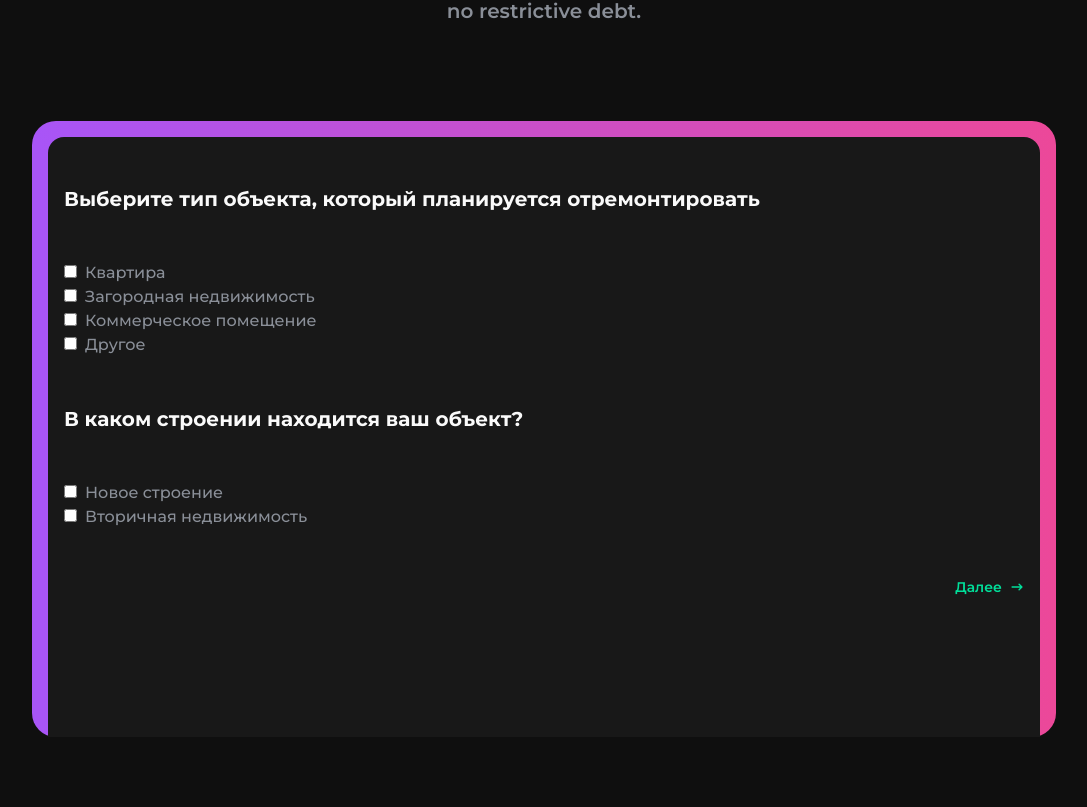
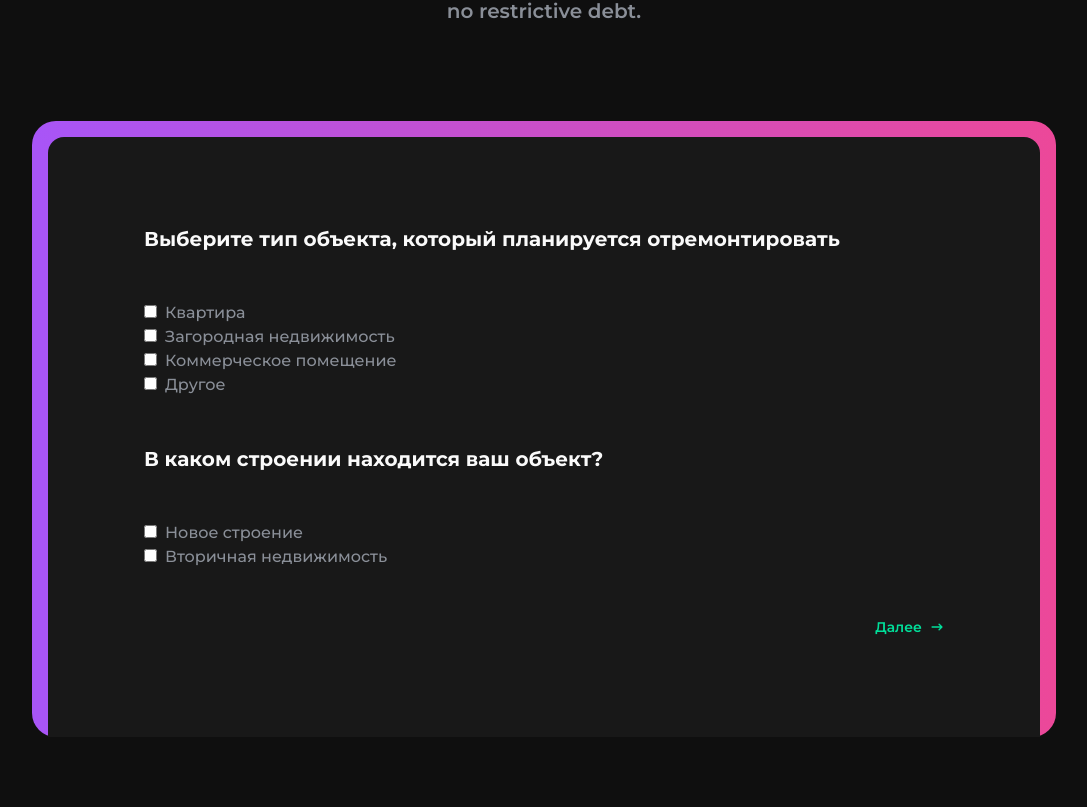
Before and after one commit to Emin-Pogosbekov/my-building-app, a Next.js app: page / in a window 1280 px wide. Shown: the part 4333-5140 px from the top of the page, without its empty margins (96-1183 px from the left). Built offline with nearby package versions, Linux system fonts and the light colour scheme.

Commit message:
Quiz desctop styles created

```diff
--- a/components/layouts/Quiz.js
+++ b/components/layouts/Quiz.js
@@ -57,7 +57,7 @@ export default function Quiz() {
       </div>
       <div className='w-full px-4 pb-24'>
         <div className='container mx-auto max-w-5xl rounded-3xl px-4 pt-4 bg-gradient-to-r from-purple-500 to-pink-500'>
-          <div className='flex flex-col w-full px-4  bg-appHighlight rounded-t-2xl h-app600'>
+          <div className='flex flex-col w-full px-4 md:px-24 md:pt-10 bg-appHighlight rounded-t-2xl h-app600'>
             <div className={`${quizPage > 1 ? 'hidden' : 'flex'} flex-col`}>
               <h2 className='text-xl text-zinc-50 font-bold py-12'>Выберите тип объекта, который планируется отремонтировать</h2>
               <label>
```
